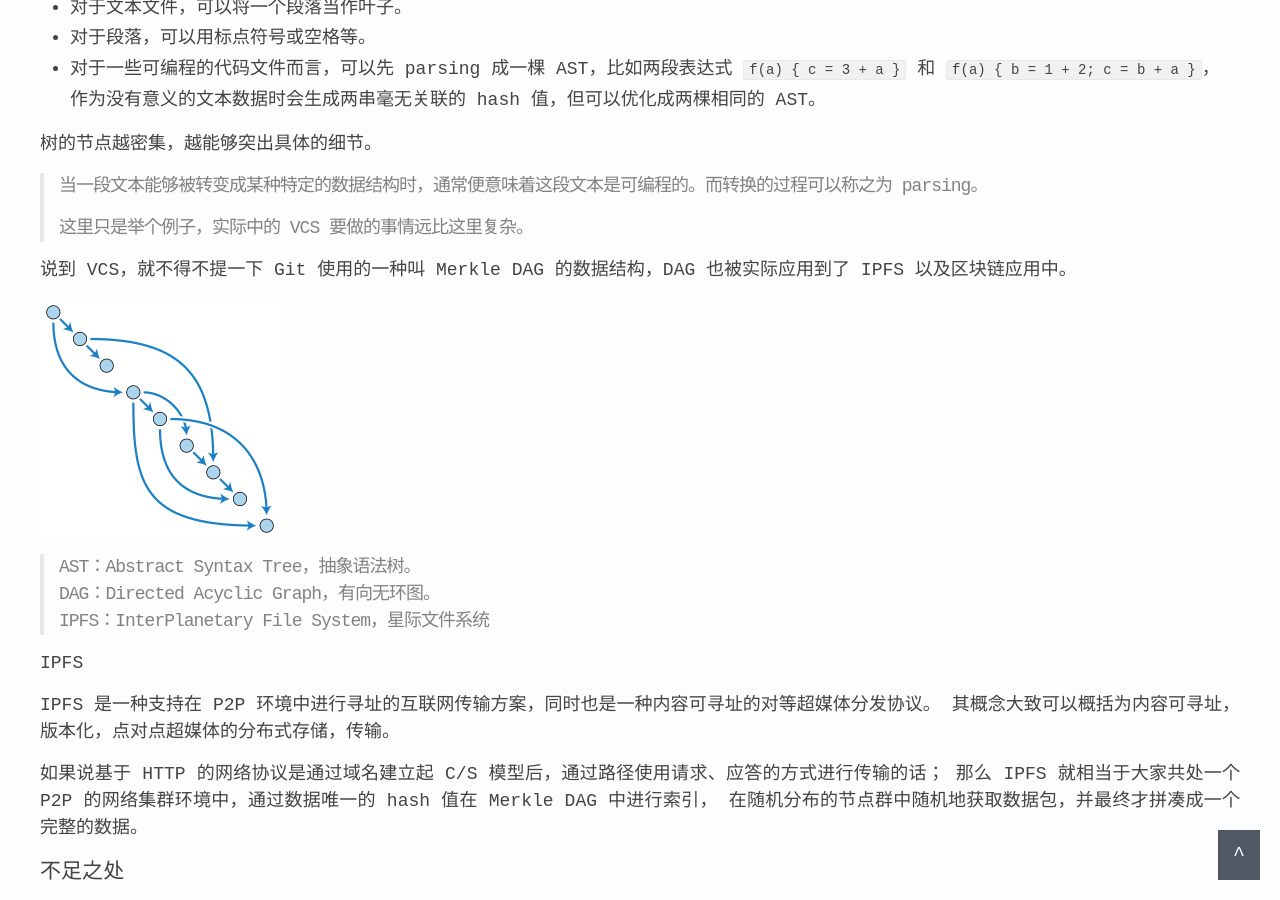
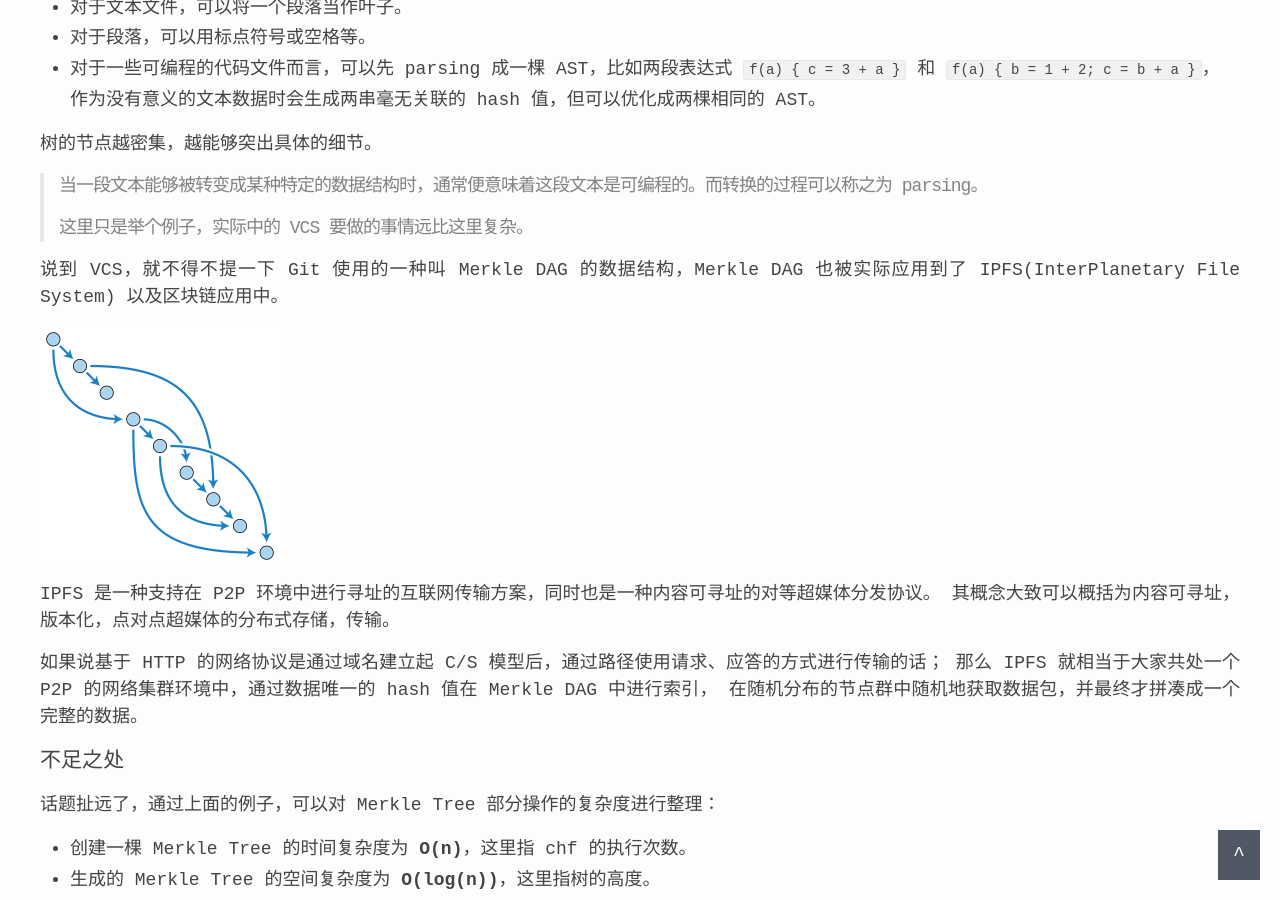
Before and after one commit to ldcc/ldcc.github.io, a Jekyll site: the page built from _posts/2018-07-14-mpt.md, in a window 1280 px wide and 900 px high, scrolled down 4829 px. Built offline with Jekyll 4.4.1, drawn with Linux system fonts in a browser that asks for light colours.

Commit message:
update mpt

```diff
--- a/_posts/2018-07-14-mpt.md
+++ b/_posts/2018-07-14-mpt.md
@@ -131,17 +131,9 @@ VCS 总能非常迅速索引到修改前后的数据及路径，还能准确定
 >
 > 这里只是举个例子，实际中的 VCS 要做的事情远比这里复杂。
 
-说到 VCS，就不得不提一下 Git 使用的一种叫 Merkle DAG 的数据结构，DAG 也被实际应用到了 IPFS 以及区块链应用中。
+说到 VCS，就不得不提一下 Git 使用的一种叫 Merkle DAG 的数据结构，Merkle DAG 也被实际应用到了 IPFS(InterPlanetary File System) 以及区块链应用中。
 
 ![Merkle Tree 2][DAG]
-
-> AST：Abstract Syntax Tree，抽象语法树。
-> <br />
-> DAG：Directed Acyclic Graph，有向无环图。
-> <br />
-> IPFS：InterPlanetary File System，星际文件系统
-
-#### IPFS
 
 IPFS 是一种支持在 P2P 环境中进行寻址的互联网传输方案，同时也是一种内容可寻址的对等超媒体分发协议。
 其概念大致可以概括为内容可寻址，版本化，点对点超媒体的分布式存储，传输。
```
Also changed, not shown: other parts of _posts/2018-07-14-mpt.md (+0 -6 lines).
